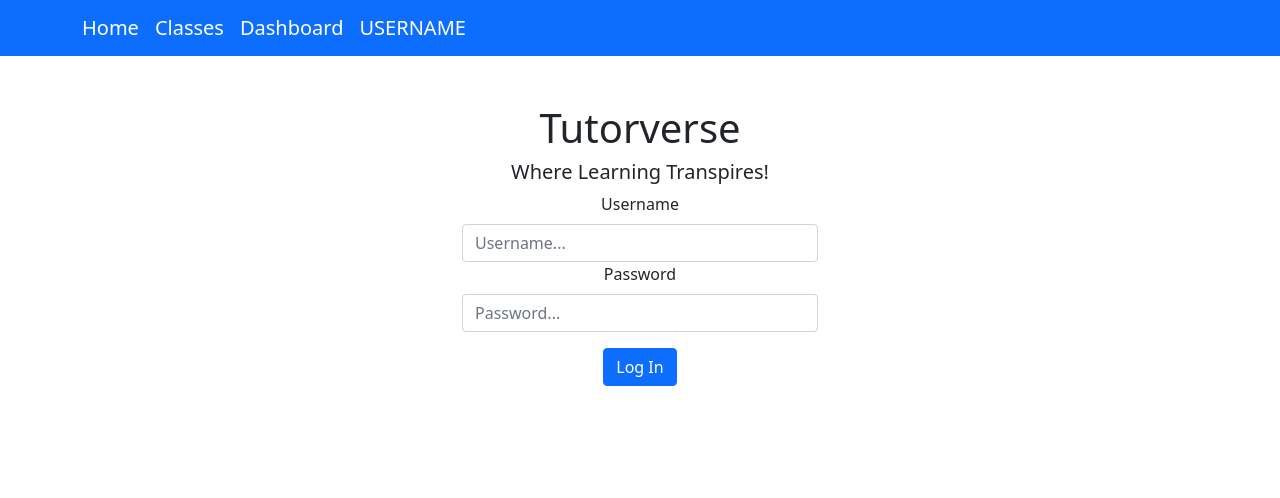
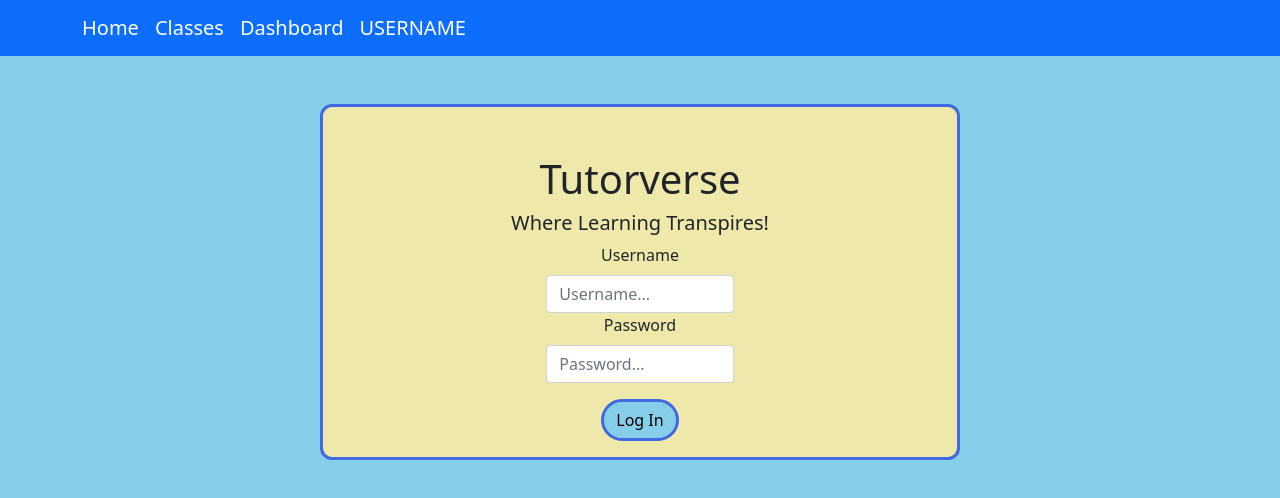
Before and after one commit to noahcams/tutorverse, a React (Create React App) app in the folder packages/client/: page /#/ in a window 1280 px wide. Shown: the top 498 px of the page. Built offline with nearby package versions, Linux system fonts and the light colour scheme.

Commit message:
Styled Login Page

```diff
--- a/packages/client/src/components/Login.js
+++ b/packages/client/src/components/Login.js
@@ -18,6 +18,8 @@ export default function Login() {
 	};
 
 	return (
+		<div id="loginPage">
+			<div className="loginBox">
 				<Container className="login">
 					<h1>Tutorverse</h1>
 					<h5>Where Learning Transpires!</h5>
@@ -49,5 +51,7 @@ export default function Login() {
 						</Col>
 					</Row>
 				</Container>
+			</div>
+		</div>
 	);
 }
--- a/packages/client/src/index.css
+++ b/packages/client/src/index.css
@@ -141,4 +141,25 @@ code {
 
 .login button {
   margin-top: 1em;
+  margin-bottom: 1em;
+  background-color: skyblue;
+  color: black;
+  border: royalblue 3px solid;
+  border-radius: 25px;
 }
+
+.loginBox {
+  background-color: palegoldenrod;
+  width: 50%;
+  border: royalblue 3px solid;
+  border-radius: 12px;
+  margin-left: auto;
+  margin-right: auto;
+}
+
+#loginPage {
+  background-color: skyblue;
+  width: 100%;
+  height: 100vh;
+  padding-top: 3em;
+}
```
Lines whose indentation alone changed are shown as unchanged.
